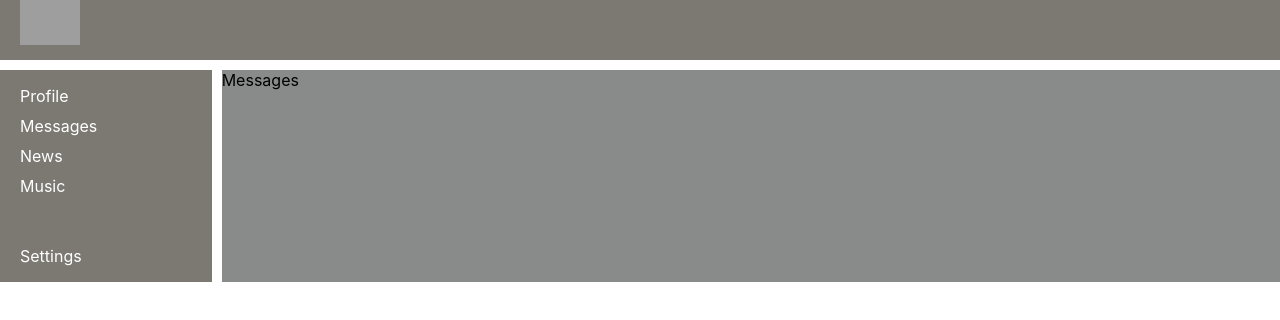
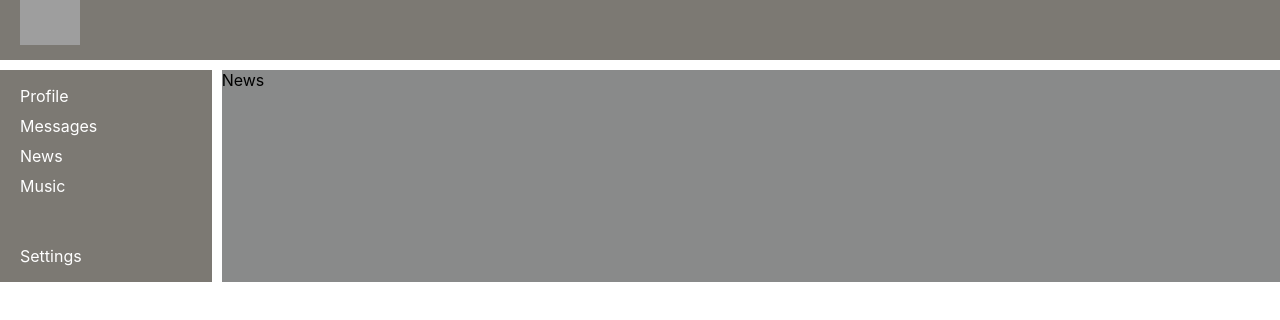
Before and after one commit to egoryan8/react-samurai, a React (Create React App) app: page /news in a window 1280 px wide. Shown: the top 320 px of the page. Built offline with nearby package versions, Linux system fonts and the light colour scheme; grey boxes are pictures that could not be loaded.

Commit message:
feat: add react-router

```diff
--- a/package.json
+++ b/package.json
@@ -8,6 +8,7 @@
     "@testing-library/user-event": "^13.5.0",
     "react": "^18.2.0",
     "react-dom": "^18.2.0",
+    "react-router-dom": "^6.3.0",
     "react-scripts": "5.0.1",
     "web-vitals": "^2.1.4"
   },
--- a/src/App.js
+++ b/src/App.js
@@ -3,17 +3,29 @@
 import Messages from './components/Messages/Messages';
 import Navbar from './components/Navbar/Navbar';
 import Profile from './components/Profile/Profile';
+import {Routes, Route, BrowserRouter} from 'react-router-dom';
+import News from './components/News/News';
+import Music from './components/Music/Music';
+import Settings from './components/Settings/Settings';
 
 function App() {
   return (
+    <BrowserRouter>
     <div className="app-wrapper">
       <Header />
       <Navbar />
       <div className="app-wrapper-content">
-        <Messages />
-        {/* <Profile /> */}
+        <Routes>
+          <Route path="/profile" element={<Profile />} />
+          <Route path="/messages" element={<Messages />} />
+          <Route path="/news" element={<News />} />
+          <Route path="/music" element={<Music />} />
+          <Route path="/settings" element={<Settings />} />
+
+        </Routes>
       </div>
     </div>
+    </BrowserRouter>
   );
 }
 
--- /dev/null
+++ b/src/components/Music/Music.jsx
@@ -0,0 +1,9 @@
+import React from "react";
+
+function Music() {
+  return (
+    <div>Music</div>
+  )
+}
+
+export default Music;
--- a/src/components/Navbar/Navbar.jsx
+++ b/src/components/Navbar/Navbar.jsx
@@ -6,19 +6,19 @@
     <nav className={styles.nav}>
       <ul className={styles.list}>
         <li>
-          <a href="#a">Profile</a>
+          <a href="/profile">Profile</a>
         </li>
         <li>
-          <a href="#a">Messages</a>
+          <a href="/messages">Messages</a>
         </li>
         <li>
-          <a href="#a">News</a>
+          <a href="/news">News</a>
         </li>
         <li>
-          <a href="#a">Music</a>
+          <a href="/music">Music</a>
         </li>
         <li>
-          <a href="#a">Settings</a>
+          <a href="/settings">Settings</a>
         </li>
       </ul>
     </nav>
--- /dev/null
+++ b/src/components/News/News.jsx
@@ -0,0 +1,9 @@
+import React from "react";
+
+function News() {
+  return (
+    <div>News</div>
+  )
+}
+
+export default News;
--- /dev/null
+++ b/src/components/Settings/Settings.jsx
@@ -0,0 +1,9 @@
+import React from "react";
+
+function Settings() {
+  return (
+    <div>Settings</div>
+  )
+}
+
+export default Settings;
```
Also changed, not shown: 1 other file (tests, documents, lock files or other folders).
